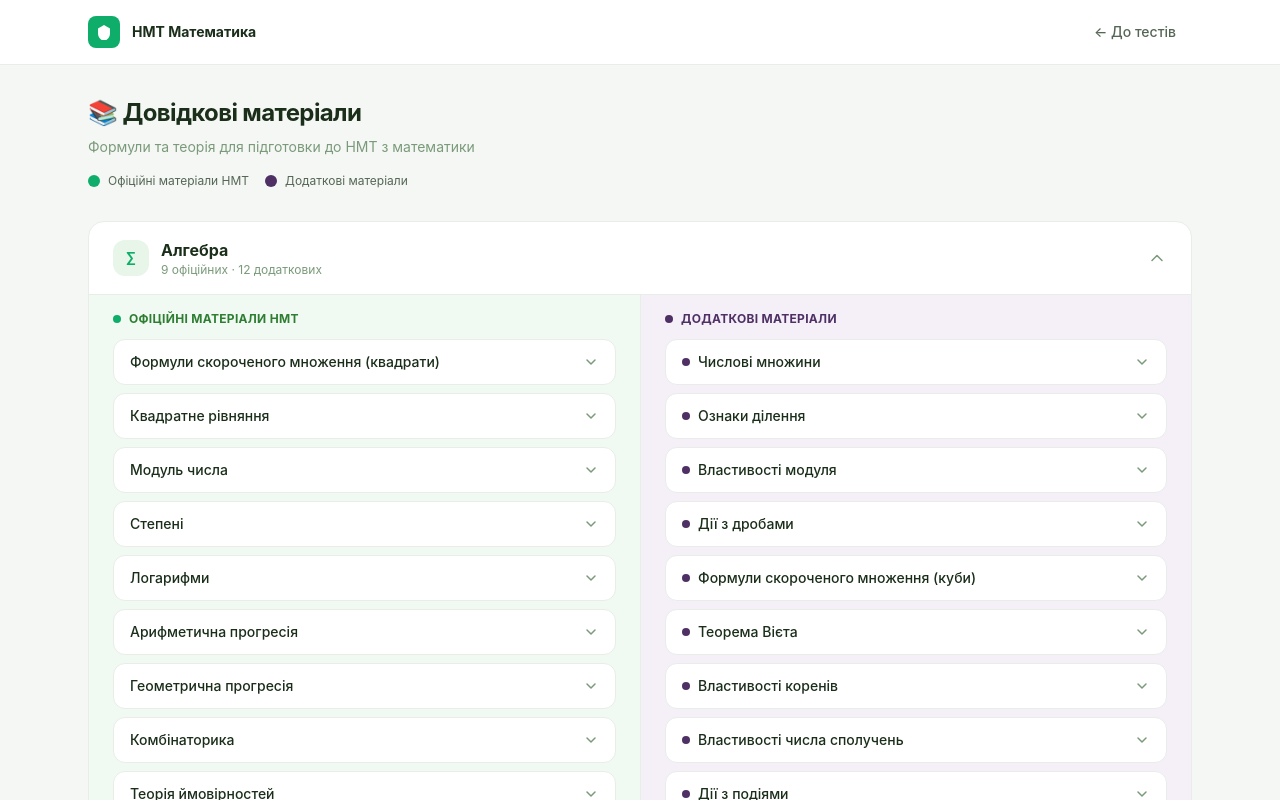
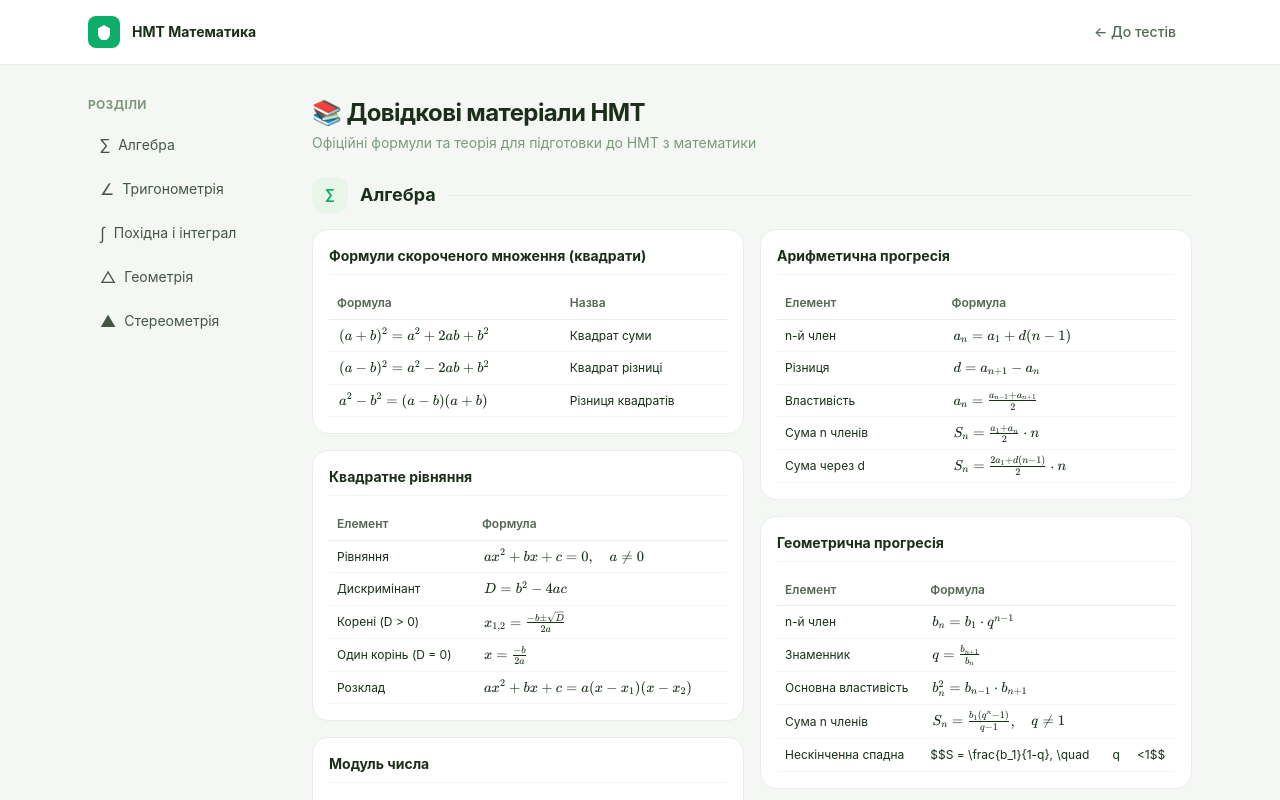
Before and after one commit to pastushak/nmt-platform, a Next.js app: page /materials in a window 1280 px wide. Shown: the top 800 px of the page. Built offline with nearby package versions, Linux system fonts and the light colour scheme.

Commit message:
feat: materials masonry layout + sidebar nav + scroll to top

```diff
--- a/app/materials/page.tsx
+++ b/app/materials/page.tsx
@@ -1,6 +1,7 @@
 import Link from 'next/link'
 import { MATERIALS } from '@/lib/materials-data'
 import MaterialsAccordion from '@/components/MaterialsAccordion'
+import ScrollToTop from '@/components/ui/ScrollToTop'
 
 export default function MaterialsPage() {
   return (
@@ -19,28 +20,47 @@ export default function MaterialsPage() {
         </div>
       </header>
 
-      <main className="max-w-6xl mx-auto px-6 py-8">
-        <div className="mb-8">
-          <h1 className="text-2xl font-bold text-[#1a2e1a] tracking-tight mb-2">
-            📚 Довідкові матеріали
-          </h1>
-          <p className="text-sm text-[#7a9a7a] mb-4">
-            Формули та теорія для підготовки до НМТ з математики
-          </p>
-          <div className="flex items-center gap-4">
-            <div className="flex items-center gap-2">
-              <span className="w-3 h-3 rounded-full bg-[#0ead69]"></span>
-              <span className="text-xs text-[#556655]">Офіційні матеріали НМТ</span>
+      <div className="max-w-6xl mx-auto px-6 py-8">
+        <div className="flex gap-8">
+
+          {/* Бічна навігація */}
+          <aside className="w-48 flex-shrink-0 hidden md:block">
+            <div className="sticky top-6">
+              <p className="text-xs font-bold text-[#7a9a7a] uppercase tracking-wide mb-3">
+                Розділи
+              </p>
+              <nav className="space-y-1">
+                {MATERIALS.map(category => (
+                  <a
+                    key={category.name}
+                    href={`#${category.name}`}
+                    className="flex items-center gap-2 px-3 py-2 rounded-xl text-sm text-[#445544] hover:bg-[#f0faf2] hover:text-[#0ead69] transition-colors"
+                  >
+                    <span className="text-base">{category.icon}</span>
+                    <span>{category.name}</span>
+                  </a>
+                ))}
+              </nav>
             </div>
-            <div className="flex items-center gap-2">
-              <span className="w-3 h-3 rounded-full bg-[#4E3064]"></span>
-              <span className="text-xs text-[#556655]">Додаткові матеріали</span>
+          </aside>
+
+          {/* Основний вміст */}
+          <main className="flex-1 min-w-0">
+            <div className="mb-6">
+              <h1 className="text-2xl font-bold text-[#1a2e1a] tracking-tight mb-1">
+                📚 Довідкові матеріали НМТ
+              </h1>
+              <p className="text-sm text-[#7a9a7a]">
+                Офіційні формули та теорія для підготовки до НМТ з математики
+              </p>
             </div>
-          </div>
+
+            <MaterialsAccordion materials={MATERIALS} />
+          </main>
+
         </div>
-
-        <MaterialsAccordion materials={MATERIALS} />
-      </main>
+      </div>
+      <ScrollToTop />
     </div>
   )
 }
--- a/components/MaterialsAccordion.tsx
+++ b/components/MaterialsAccordion.tsx
@@ -1,6 +1,5 @@
 'use client'
 
-import { useState } from 'react'
 import { MaterialCategory } from '@/lib/materials-data'
 import MathText from '@/components/ui/MathText'
 
@@ -8,13 +7,11 @@ interface Props {
   materials: MaterialCategory[]
 }
 
-function renderTable(content: string) {
+function renderContent(content: string) {
   const lines = content.trim().split('\n')
   const tableLines = lines.filter(l => l.trim().startsWith('|'))
-  if (!tableLines.length) {
-    return <p className="text-sm text-[#1a2e1a] leading-relaxed whitespace-pre-line">{content}</p>
-  }
 
+  if (tableLines.length) {
     const rows = tableLines.filter(l => !l.match(/^\|[-| ]+\|$/))
     const headers = rows[0].split('|').filter(Boolean).map(h => h.trim())
     const body = rows.slice(1)
@@ -23,9 +20,9 @@ function renderTable(content: string) {
       <div className="overflow-x-auto">
         <table className="w-full text-sm border-collapse">
           <thead>
-          <tr className="bg-[#f0f7f0]">
+            <tr className="border-b border-[#e8ede8]">
               {headers.map((h, i) => (
-              <th key={i} className="text-left px-3 py-2 text-xs font-bold text-[#1a2e1a] border border-[#e8ede8]">
+                <th key={i} className="text-left py-1.5 px-2 text-xs font-semibold text-[#556655]">
                   <MathText text={h} />
                 </th>
               ))}
@@ -35,9 +32,9 @@ function renderTable(content: string) {
             {body.map((row, i) => {
               const cells = row.split('|').filter(Boolean).map(c => c.trim())
               return (
-              <tr key={i} className={i % 2 === 0 ? 'bg-white' : 'bg-[#f8faf8]'}>
+                <tr key={i} className="border-b border-[#f5f7f5]">
                   {cells.map((cell, j) => (
-                  <td key={j} className="px-3 py-2 text-[#1a2e1a] border border-[#e8ede8] text-xs">
+                    <td key={j} className="py-1.5 px-2 text-xs text-[#1a2e1a]">
                       <MathText text={cell} />
                     </td>
                   ))}
@@ -50,132 +47,63 @@ function renderTable(content: string) {
     )
   }
 
-function MaterialItem({ title, content, isExtra }: {
-  title: string
-  content: string
-  isExtra: boolean
-}) {
-  const [open, setOpen] = useState(false)
-
   return (
-    <div className="bg-white rounded-xl border border-[#e8ede8] overflow-hidden">
-      <button
-        onClick={() => setOpen(!open)}
-        className="w-full flex items-center justify-between px-4 py-3 hover:bg-[#f8faf8] transition-colors text-left"
-      >
-        <div className="flex items-center gap-2">
-          {isExtra && (
-            <span className="w-2 h-2 rounded-full bg-[#4E3064] flex-shrink-0"></span>
-          )}
-          <span className="font-medium text-[#1a2e1a] text-sm">{title}</span>
-        </div>
-        <svg
-          width="16" height="16" viewBox="0 0 16 16" fill="none"
-          className={`text-[#7a9a7a] flex-shrink-0 ml-2 transition-transform duration-200 ${open ? 'rotate-180' : ''}`}
-        >
-          <path d="M4 6l4 4 4-4" stroke="currentColor" strokeWidth="1.5" strokeLinecap="round" strokeLinejoin="round"/>
-        </svg>
-      </button>
-
-      {open && (
-        <div className="px-4 pb-4 border-t border-[#f0f0f0] pt-3">
-          {renderTable(content)}
-        </div>
-      )}
+    <div className="text-xs text-[#1a2e1a] leading-relaxed">
+      <MathText text={content} />
     </div>
   )
 }
 
+const CATEGORY_ICONS: Record<string, string> = {
+  'Алгебра': '∑',
+  'Тригонометрія': '∠',
+  'Похідна і інтеграл': '∫',
+  'Теорія ймовірностей': 'P',
+  'Геометрія': '△',
+  'Стереометрія': '▲',
+}
+
 export default function MaterialsAccordion({ materials }: Props) {
-  const [openCategory, setOpenCategory] = useState<string | null>(materials[0]?.name ?? null)
+  return (
+    <div className="space-y-10">
+      {materials.map(category => (
+        <div key={category.name} id={category.name}>
 
-  return (
-    <div className="space-y-3">
-      {materials.map(category => {
-        const isOpen = openCategory === category.name
-        const hasExtra = category.extra.length > 0
+          {/* Заголовок розділу */}
+          <div className="flex items-center gap-3 mb-4">
+            <div className="w-9 h-9 rounded-xl bg-[#e8f5e9] flex items-center justify-center text-[#0ead69] font-bold text-sm flex-shrink-0">
+              {CATEGORY_ICONS[category.name] ?? '📐'}
+            </div>
+            <h2 className="text-lg font-bold text-[#1a2e1a]">{category.name}</h2>
+            <div className="flex-1 h-px bg-[#e8ede8]"></div>
+          </div>
 
-        return (
-          <div key={category.name} className="bg-white rounded-2xl border border-[#e8ede8] overflow-hidden">
-
-            {/* Заголовок категорії */}
-            <button
-              onClick={() => setOpenCategory(isOpen ? null : category.name)}
-              className="w-full flex items-center justify-between px-6 py-4 hover:bg-[#f8faf8] transition-colors"
+          {/* Masonry grid */}
+          {category.official.length > 0 && (
+            <div style={{
+              columns: '2',
+              columnGap: '16px',
+            }}>
+              {category.official.map(item => (
+                <div
+                  key={item.title}
+                  style={{ breakInside: 'avoid', marginBottom: '16px' }}
+                  className="bg-white rounded-2xl border border-[#e8ede8] p-4"
                 >
-              <div className="flex items-center gap-3">
-                <div className="w-9 h-9 rounded-xl bg-[#e8f5e9] flex items-center justify-center text-[#0ead69] font-bold text-sm">
-                  {category.icon}
+                  <h3 className="text-sm font-bold text-[#1a2e1a] mb-3 pb-2 border-b border-[#f0f7f0]">
+                    {item.title}
+                  </h3>
+                  {renderContent(item.content)}
                 </div>
-                <div className="text-left">
-                  <div className="font-bold text-[#1a2e1a]">{category.name}</div>
-                  <div className="text-xs text-[#7a9a7a]">
-                    {category.official.length} офіційних
-                    {hasExtra && ` · ${category.extra.length} додаткових`}
-                  </div>
-                </div>
-              </div>
-              <svg
-                width="20" height="20" viewBox="0 0 20 20" fill="none"
-                className={`text-[#7a9a7a] transition-transform duration-200 ${isOpen ? 'rotate-180' : ''}`}
-              >
-                <path d="M5 7.5l5 5 5-5" stroke="currentColor" strokeWidth="1.5" strokeLinecap="round" strokeLinejoin="round"/>
-              </svg>
-            </button>
-
-            {/* Вміст */}
-            {isOpen && (
-              <div className="border-t border-[#e8ede8]">
-
-                <div className={`grid gap-0 ${hasExtra ? 'grid-cols-2' : 'grid-cols-1'}`}>
-                  {/* Офіційні */}
-                  <div className="px-6 py-4 bg-[#f0faf2]">
-                    <div className="flex items-center gap-2 mb-3">
-                      <span className="w-2 h-2 rounded-full bg-[#0ead69]"></span>
-                      <span className="text-xs font-bold text-[#2e7d32] uppercase tracking-wide">
-                        Офіційні матеріали НМТ
-                      </span>
-                    </div>
-                    <div className="space-y-2">
-                      {category.official.map(item => (
-                        <MaterialItem
-                          key={item.title}
-                          title={item.title}
-                          content={item.content}
-                          isExtra={false}
-                        />
               ))}
             </div>
-                  </div>
+          )}
 
-                  {/* Додаткові */}
-                  {hasExtra && (
-                    <div className="px-6 py-4 border-l border-[#e8ede8]" style={{ background: '#f5f0f8' }}>
-                      <div className="flex items-center gap-2 mb-3">
-                        <span className="w-2 h-2 rounded-full bg-[#4E3064]"></span>
-                        <span className="text-xs font-bold uppercase tracking-wide" style={{ color: '#4E3064' }}>
-                          Додаткові матеріали
-                        </span>
-                      </div>
-                      <div className="space-y-2">
-                        {category.extra.map(item => (
-                          <MaterialItem
-                            key={item.title}
-                            title={item.title}
-                            content={item.content}
-                            isExtra={true}
-                          />
-                        ))}
-                      </div>
-                    </div>
+          {category.official.length === 0 && (
+            <p className="text-sm text-[#7a9a7a] italic">Незабаром...</p>
           )}
         </div>
-
-              </div>
-            )}
-          </div>
-        )
-      })}
+      ))}
     </div>
   )
 }
--- /dev/null
+++ b/components/ui/ScrollToTop.tsx
@@ -0,0 +1,25 @@
+'use client'
+
+import { useState, useEffect } from 'react'
+
+export default function ScrollToTop() {
+  const [visible, setVisible] = useState(false)
+
+  useEffect(() => {
+    const onScroll = () => setVisible(window.scrollY > 400)
+    window.addEventListener('scroll', onScroll)
+    return () => window.removeEventListener('scroll', onScroll)
+  }, [])
+
+  if (!visible) return null
+
+  return (
+    <button
+      onClick={() => window.scrollTo({ top: 0, behavior: 'smooth' })}
+      className="fixed bottom-6 right-6 z-50 w-10 h-10 bg-[#0ead69] text-white rounded-full shadow-lg flex items-center justify-center hover:bg-[#0c9a5a] transition-all"
+      title="Вгору"
+    >
+      ↑
+    </button>
+  )
+}
```
Lines whose indentation alone changed are shown as unchanged.
